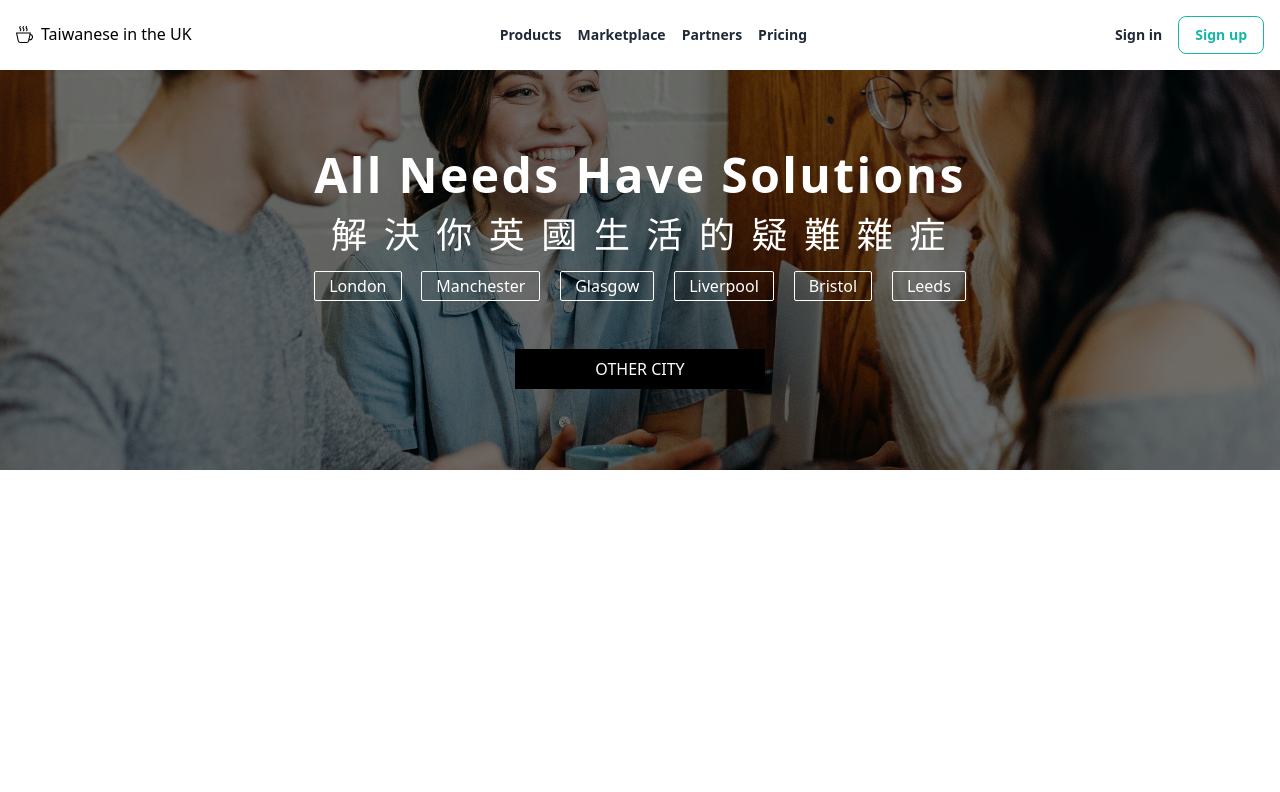
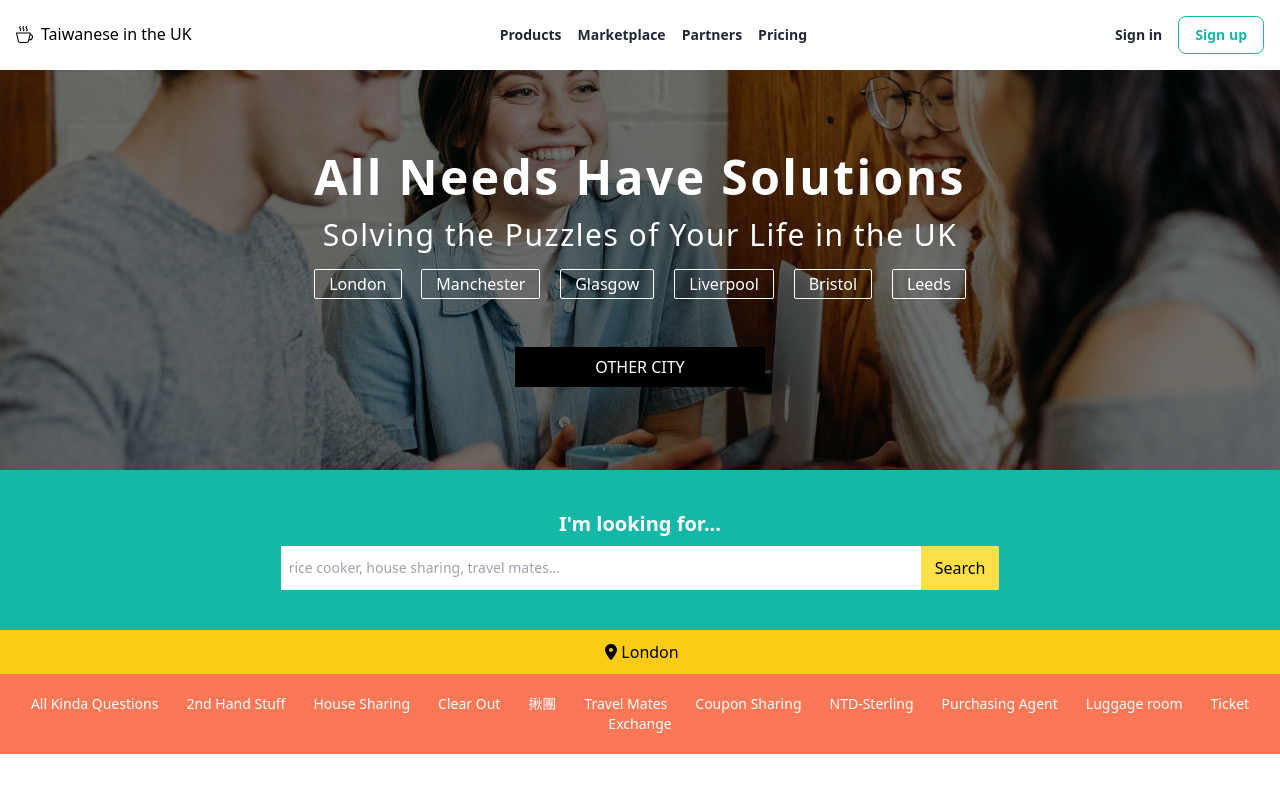
Before and after one commit to WenJenChun/taiwanese_in_the_uk, a React (Create React App) app: page / in a window 1280 px wide. Shown: the top 792 px of the page. Built offline with nearby package versions, Linux system fonts and the light colour scheme.

Commit message:
add search section and modify others

```diff
--- a/src/App.js
+++ b/src/App.js
@@ -1,11 +1,14 @@
 import Nav from "./Nav";
 import Banner from "./Banner";
+import Search from "./Search";
 
 function App() {
   return (
     <div>
      <Nav />
      <Banner src="images/banner.jpg" />
+     <Search />
+
     </div>
   );
 }
--- a/src/Banner.js
+++ b/src/Banner.js
@@ -18,7 +18,7 @@ const Banner = ({src}) => {
     >
       <div className="text-center">
         <h1 className="mb-4 text-5xl tracking-wider">All Needs Have Solutions</h1>
-        <p className="mb-4 text-4xl font-normal tracking-widest">解 決 你 英 國 生 活 的 疑 難 雜 症</p>
+        <p className="mb-4 text-3xl font-normal tracking-wider">Solving the Puzzles of Your Life in the UK</p>
         <div className='flex justify-between'>
           <a href="" className='border-solid border rounded-sm border-white text-base font-thin px-3.5 py-0.5 hover:bg-rose-500'>London</a>
           <a href="" className='border-solid border rounded-sm border-white text-base font-thin px-3.5 py-0.5 hover:bg-rose-500'>Manchester</a>
--- a/src/Nav.js
+++ b/src/Nav.js
@@ -31,7 +31,7 @@ const Nav = () => {
               {/* sign in */}
               <div class="hidden sm:flex sm:items-center">
                 <a href="#" class="text-gray-800 text-sm font-semibold hover:text-teal-500 mr-4">Sign in</a>
-                <a href="#" class="text-gray-800 text-sm font-semibold border px-4 py-2 rounded-lg text-teal-500 border-teal-500">Sign up</a>
+                <a href="#" class="text-gray-800 text-sm font-semibold border px-4 py-2 rounded-lg text-teal-500 border-teal-500 hover:bg-teal-500 hover:text-white">Sign up</a>
               </div>
 
               {/* hamburger icon */}
--- /dev/null
+++ b/src/Room.js
@@ -0,0 +1,12 @@
+import React from 'react'
+
+const Room = () => {
+  return (
+    <div>
+        <h2>房源列表 - 室友徵求中</h2>
+
+    </div>
+  )
+}
+
+export default Room
--- a/src/Search.js
+++ b/src/Search.js
@@ -1,8 +1,34 @@
 import React from 'react'
+import { FaLocationDot } from "react-icons/fa6";
+
 
 const Search = () => {
   return (
-    <div>Search</div>
+    <div className='text-center'>
+        <div className='bg-teal-500  py-10'>
+            <div className="text-center text-white text-xl font-semibold">I'm looking for...</div>
+            <form className="flex justify-center mt-2">
+                <input type="text" className="w-6/12 bg-white text-gray-900 text-sm pl-2 py-3 focus:outline-none focus:ring-0" placeholder="rice cooker, house sharing, travel mates..."/>
+                <button type="submit" className="rounded-sm bg-yellow-300 text-base font-thin px-3.5 hover:bg-rose-500">Search
+                </button>
+            </form>
+        </div>
+        <div className="bg-yellow-400 py-2.5 font-light flex text-center justify-center"><FaLocationDot className="pt-1" size={20}/>London
+        </div>
+        <div className="bg-whiteOrange py-5 text-sm text-white space-x-7">
+            <a href="" className='hover:text-black'>All Kinda Questions</a>
+            <a href="" className='hover:text-black'>2nd Hand Stuff</a>
+            <a href="" className='hover:text-black'>House Sharing</a>
+            <a href="" className='hover:text-black'>Clear Out</a>
+            <a href="" className='hover:text-black'>揪團</a>
+            <a href="" className='hover:text-black'>Travel Mates</a>
+            <a href="" className='hover:text-black'>Coupon Sharing</a>
+            <a href="" className='hover:text-black'>NTD-Sterling</a>
+            <a href="" className='hover:text-black'>Purchasing Agent</a>
+            <a href="" className='hover:text-black'>Luggage room</a>
+            <a href="" className='hover:text-black'>Ticket Exchange</a></div>
+    </div>
+
   )
 }
 
--- a/tailwind.config.js
+++ b/tailwind.config.js
@@ -4,7 +4,15 @@ module.exports = {
     "./src/**/*.{js,jsx,ts,tsx}",
   ],
   theme: {
-    extend: {},
+    extend: {
+      colors: {
+        transparent: 'transparent',
+        current: 'currentColor',
+        whiteOrange: '#FB7756'
+
+      },
+    },
+
   },
   plugins: [],
 }
```
